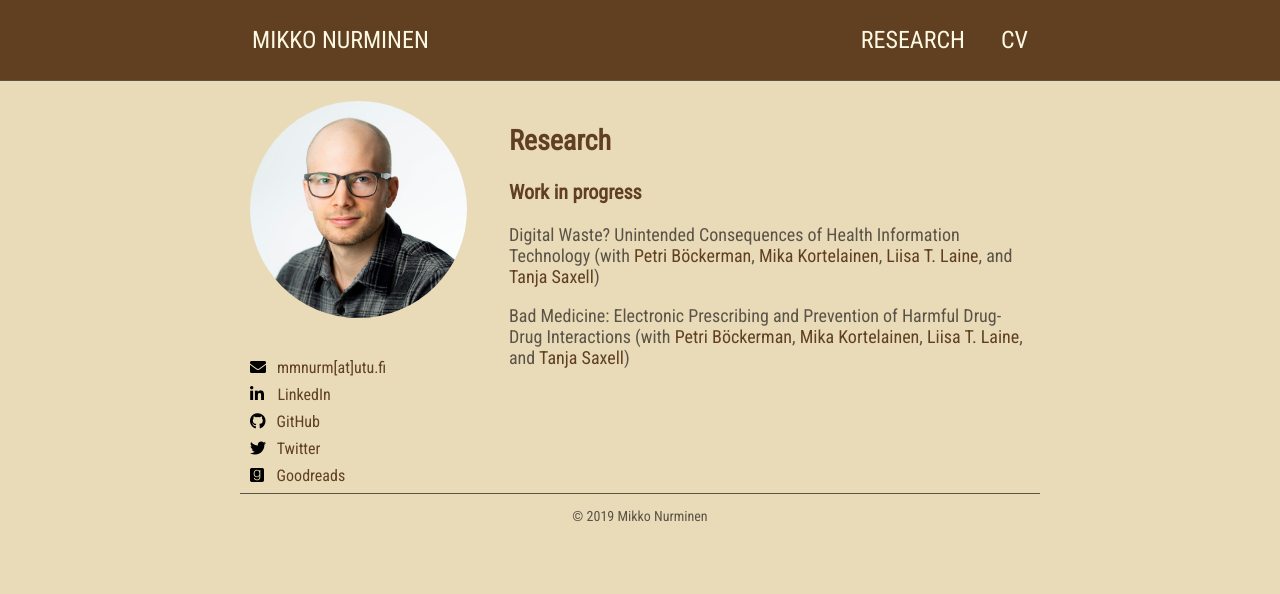
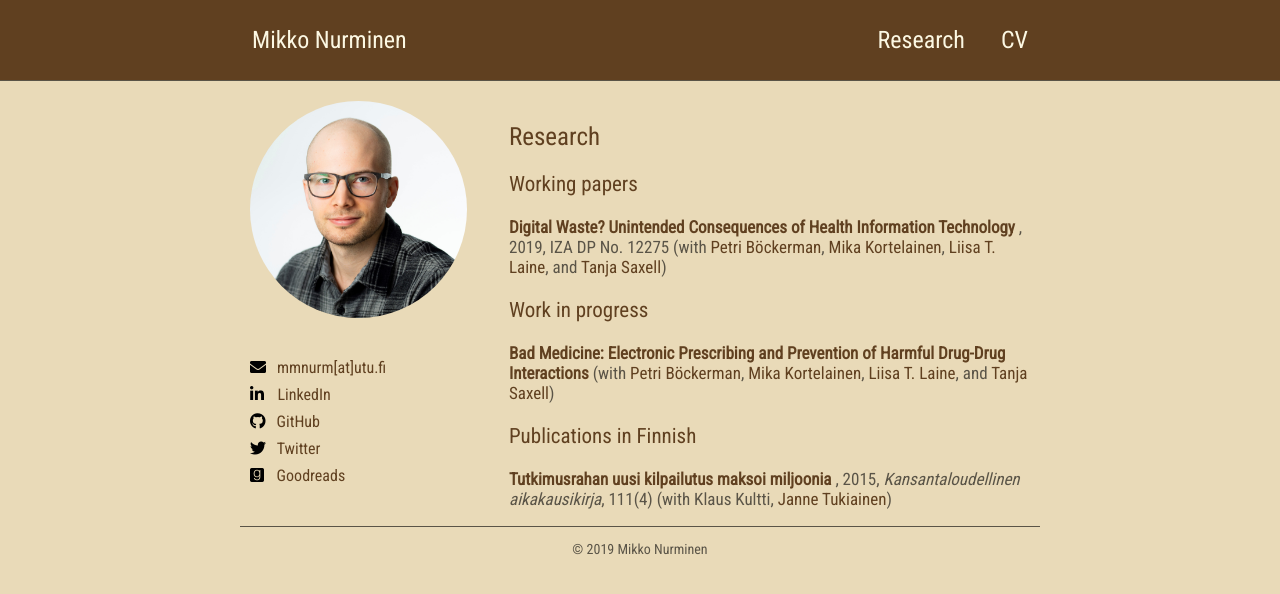
Before and after one commit to mikkonurminen/mikkonurminen.github.io, a Jekyll site: the page built from _pages/research.md, in a window 1280 px wide. Shown: the top 594 px of the page. Built offline with Jekyll 4.4.1, drawn with Linux system fonts in a browser that asks for light colours; nearby versions of some CDN libraries.

Commit message:
Font size and research update

```diff
--- a/_pages/research.md
+++ b/_pages/research.md
@@ -6,13 +6,31 @@ permalink: /research/
 
 ## Research
 
+### Working papers
+
+<a class="titlelink" href="http://ftp.iza.org/dp12275.pdf">
+	Digital Waste? Unintended Consequences of Health Information Technology
+</a>, 2019, IZA DP No. 12275
+(with [Petri Böckerman], [Mika Kortelainen], [Liisa T. Laine], and [Tanja Saxell])
+
+
 ### Work in progress
 
-Digital Waste? Unintended Consequences of Health Information Technology (with [Petri Böckerman], [Mika Kortelainen], [Liisa T. Laine], and [Tanja Saxell])
+__Bad Medicine: Electronic Prescribing and Prevention of Harmful Drug-Drug Interactions__
+(with [Petri Böckerman], [Mika Kortelainen], [Liisa T. Laine], and [Tanja Saxell])
 
-Bad Medicine: Electronic Prescribing and Prevention of Harmful Drug-Drug Interactions (with [Petri Böckerman], [Mika Kortelainen], [Liisa T. Laine], and [Tanja Saxell])
+
+### Publications in Finnish
+
+<a class="titlelink" href="http://www.taloustieteellinenyhdistys.fi/wp-content/uploads/2015/12/kultti-nurminen-tukiainen.pdf">
+	Tutkimusrahan uusi kilpailutus maksoi miljoonia
+</a>, 2015, *Kansantaloudellinen aikakausikirja*, 111(4)
+(with Klaus Kultti, [Janne Tukiainen])
+
 
 [Petri Böckerman]: http://www.petribockerman.fi/
 [Mika Kortelainen]: https://sites.google.com/view/mikakorte/home
 [Liisa T. Laine]: https://sites.google.com/site/laineliisat/
+[Mikko Nurminen]: https://mikkonurminen.github.io/
 [Tanja Saxell]: https://sites.google.com/site/tsaxell/
+[Janne Tukiainen]: https://vatt.fi/en/researcher/tukiainen-janne
--- a/_sass/_style.scss
+++ b/_sass/_style.scss
@@ -29,7 +29,6 @@ body {
 	width: 40em;
 	padding: 1.3em 0;
 	background: #604020;
-	text-transform: uppercase;
 }
 
 .nav-name {
@@ -143,18 +142,28 @@ a:hover {
 	color: #0d0d0d;
 }
 
+a.titlelink {
+	text-decoration: none;
+	font-weight: bold;
+}
+
 h1, h2, h3 {
 	color: #604020;
-	font-size: 1.4em;
+	font-size: 1.25em;
+	font-weight: 500;
 }
 
 h3 {
-	font-size: 1.0em;
+	font-size: 1.05em;
 }
 
 p {
-	font-size: 0.9em;
+	font-size: 0.85em;
 	color: #5a5447;
+}
+
+b, strong {
+	color: #604020;
 }
 
 .footer-wrapper {
```
